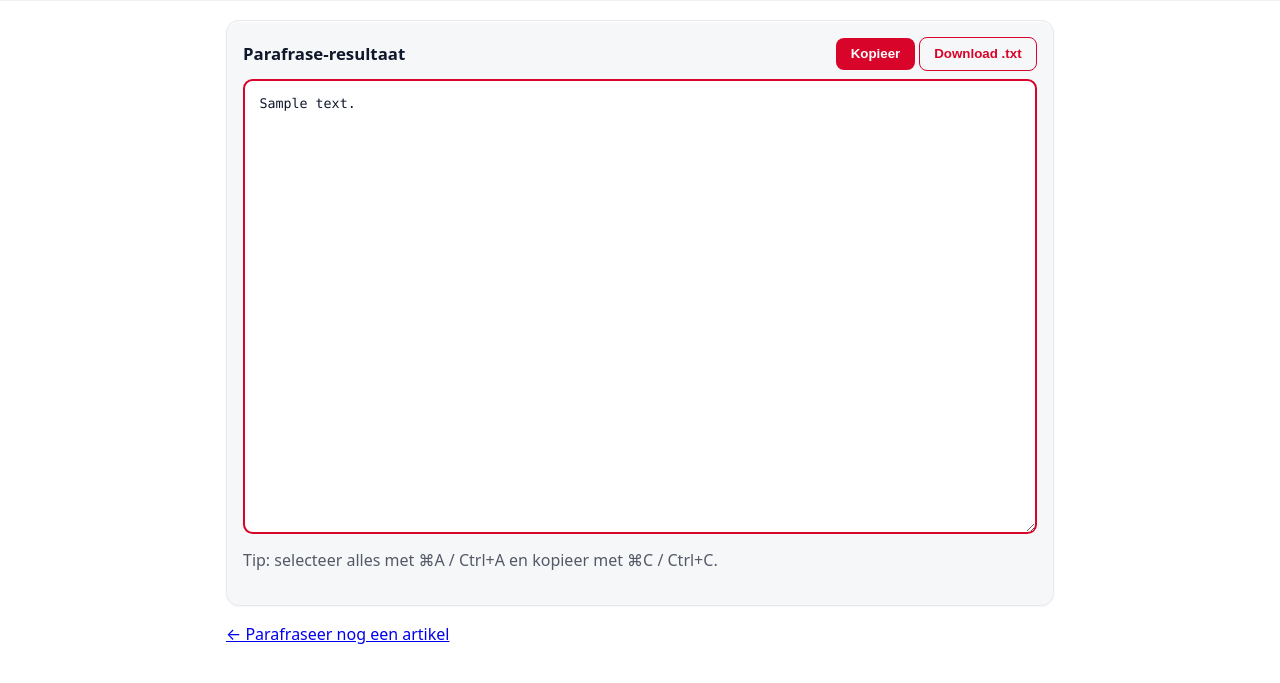
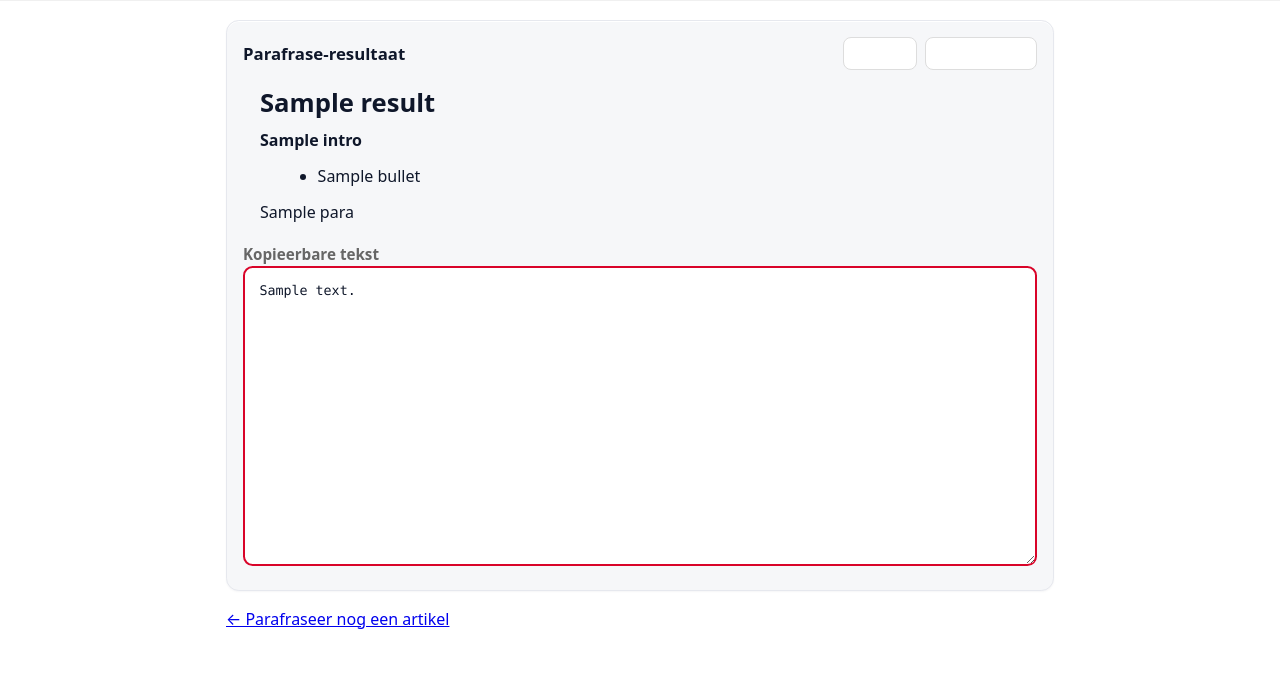
Before and after one commit to azalerts/azalerts-bot, a Flask app: template templates/az_result.html in a window 1280 px wide. Shown: the part 66-749 px from the top of the page. Run offline with Flask 3, Linux system fonts and the light colour scheme; the template is opened without the code that fills it: most values are stand-ins (such as "Sample title", 1, 10 or a date in 2020); some libraries are stand-ins or nearby versions.

Commit message:
Update az_result.html

```diff
--- a/templates/az_result.html
+++ b/templates/az_result.html
@@ -5,6 +5,18 @@
   <meta name="viewport" content="width=device-width, initial-scale=1" />
   <title>Resultaat • AZAlerts</title>
   <link rel="stylesheet" href="{{ url_for('static', filename='styles.css') }}">
+  <style>
+    .article { max-width: 760px; margin: 1rem auto; }
+    .article h1 { font-size: 1.6rem; line-height: 1.3; margin: 0 0 .6rem; }
+    .article p { line-height: 1.6; margin: .6rem 0; }
+    .article ul { margin: .4rem 0 .8rem 1.1rem; }
+    .muted { color: #666; font-size: .95rem; }
+    .tools { display:flex; gap:.5rem; align-items:center; }
+    .tools .btn { padding:.5rem .7rem; border-radius:8px; border:1px solid #ddd; background:#fff; cursor:pointer; }
+    .toast { position: fixed; right: 12px; bottom: 12px; padding:.6rem .8rem; border-radius:10px; background:#111; color:#fff; opacity:0; transition: opacity .2s ease; }
+    .toast.show { opacity: 1; }
+    textarea#resultBox { width:100%; min-height: 220px; font-family: ui-monospace, SFMono-Regular, Menlo, Monaco, Consolas, "Liberation Mono", "Courier New", monospace; }
+  </style>
 </head>
 <body>
   <header class="topbar">
@@ -27,37 +39,70 @@
     <section class="card">
       <div class="card-head">
         <h2>Parafrase-resultaat</h2>
-        <div class="actions">
+        <div class="tools">
           <button type="button" id="copyBtn" class="btn">Kopieer</button>
-          <button type="button" id="downloadBtn" class="btn btn-ghost">Download .txt</button>
+          <button type="button" id="downloadBtn" class="btn">Download .txt</button>
         </div>
       </div>
 
-      <!-- Kopieerbaar blok met behoud van alinea's -->
-      <textarea id="resultBox" rows="22" aria-label="Parafraseerde tekst">{{ output_text }}</textarea>
+      {% if result and result.title %}
+        <article class="article">
+          <h1>{{ result.title }}</h1>
 
-      <p class="hint">Tip: selecteer alles met ⌘A / Ctrl+A en kopieer met ⌘C / Ctrl+C.</p>
+          {% if result.intro %}
+            <p><strong>{{ result.intro }}</strong></p>
+          {% endif %}
+
+          {% if result.bullets and result.bullets|length > 0 %}
+            <ul>
+              {% for b in result.bullets %}
+                <li>{{ b }}</li>
+              {% endfor %}
+            </ul>
+          {% endif %}
+
+          {% if result.body_paragraphs and result.body_paragraphs|length > 0 %}
+            {% for para in result.body_paragraphs %}
+              <p>{{ para }}</p>
+            {% endfor %}
+          {% endif %}
+
+          {% if result.attribution_required and result.attribution_line %}
+            <p class="muted">{{ result.attribution_line }}</p>
+          {% endif %}
+        </article>
+      {% endif %}
+
+      <!-- Kopieerbaar blok (altijd beschikbaar) -->
+      <label for="resultBox" class="muted">Kopieerbare tekst</label>
+      <textarea id="resultBox" rows="14" aria-label="Parafraseerde tekst">{{ output_text }}</textarea>
     </section>
 
     <p class="backlink"><a href="/">← Parafraseer nog een artikel</a></p>
   </main>
+
+  <div id="toast" class="toast">Gekopieerd ✓</div>
 
   <script>
     (function(){
       const box = document.getElementById('resultBox');
       const copyBtn = document.getElementById('copyBtn');
       const dlBtn = document.getElementById('downloadBtn');
+      const toast = document.getElementById('toast');
+
+      function showToast() {
+        toast.classList.add('show');
+        setTimeout(() => toast.classList.remove('show'), 1200);
+      }
 
       copyBtn?.addEventListener('click', async () => {
         box.select();
         try {
           await navigator.clipboard.writeText(box.value);
-          copyBtn.textContent = 'Gekopieerd!';
         } catch (_) {
           document.execCommand('copy'); // fallback
-          copyBtn.textContent = 'Gekopieerd!';
         }
-        setTimeout(() => (copyBtn.textContent = 'Kopieer'), 1200);
+        showToast();
       });
 
       dlBtn?.addEventListener('click', () => {
```
